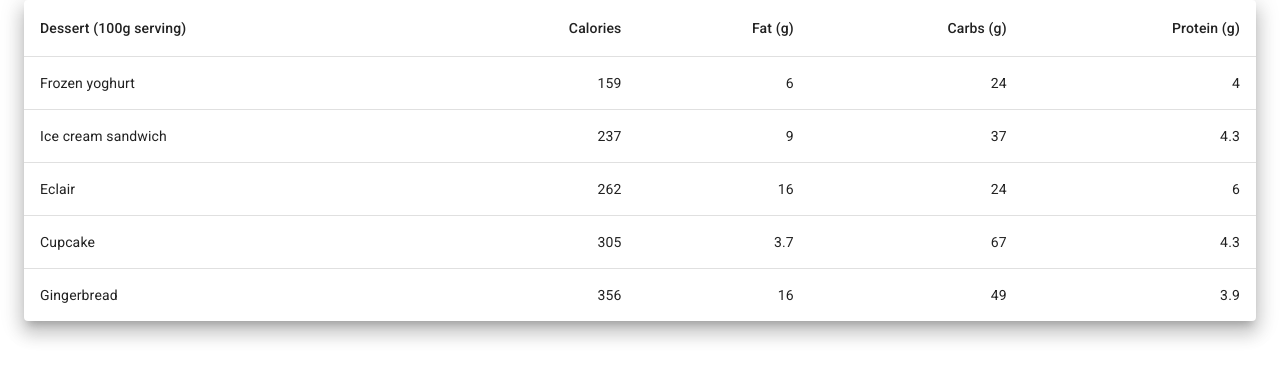
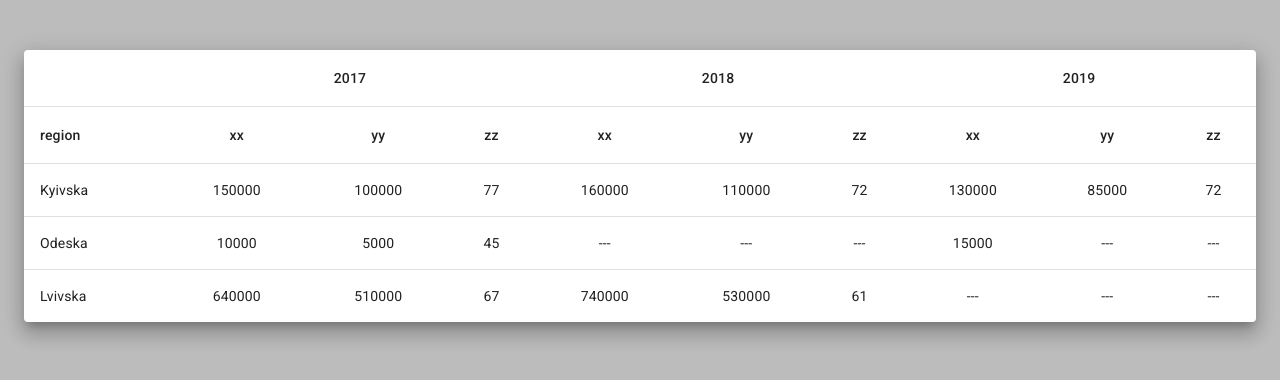
Before and after one commit to vitalii-minchuk/redux-pactice, a React (Create React App) app: page / in a window 1280 px wide. Shown: the top 380 px of the page. Built offline with nearby package versions, Linux system fonts and the light colour scheme.

Commit message:
table, render data, popup

```diff
--- a/package.json
+++ b/package.json
@@ -7,6 +7,8 @@
     "@emotion/styled": "^11.9.3",
     "@mui/icons-material": "^5.8.4",
     "@mui/material": "^5.8.4",
+    "@mui/x-data-grid": "^5.12.2",
+    "@mui/x-data-grid-generator": "^5.12.2",
     "@testing-library/jest-dom": "^5.16.4",
     "@testing-library/react": "^13.3.0",
     "@testing-library/user-event": "^13.5.0",
--- a/src/App.jsx
+++ b/src/App.jsx
@@ -1,9 +1,8 @@
-import Container from "@mui/material/Container";
+import Container from "@mui/material/Container"
 import React from "react"
-import MainTable from "./components/Table"
+import MainTable from "./components/MainTable"
 
 const App = () => {
-
   return (
     <Container maxWidth="xl">
       <MainTable />
--- /dev/null
+++ b/src/components/MainTable.jsx
@@ -0,0 +1,82 @@
+import * as React from 'react';
+import Table from '@mui/material/Table';
+import TableBody from '@mui/material/TableBody';
+import TableCell from '@mui/material/TableCell';
+import TableContainer from '@mui/material/TableContainer';
+import TableHead from '@mui/material/TableHead';
+import TableRow from '@mui/material/TableRow';
+import Paper from '@mui/material/Paper';
+import { data } from '../data';
+import Popup from './Popup';
+
+const MainTable = () => {
+
+  const [open, setOpen] = React.useState(false)
+
+  const handlePopupOpen = () => {
+    setOpen(true)
+  }
+
+  const handlePopupClose = () => {
+    setOpen(false)
+  }
+
+  return (
+    <React.Fragment>
+      <TableContainer component={Paper} elevation={12} sx={{ marginTop: "50px" }}>
+        <Table sx={{ minWidth: 650 }} aria-label="simple table">
+          <TableHead>
+            <TableRow>
+              <TableCell align="center" />
+              <TableCell align="center" colSpan={3}>
+                2017
+              </TableCell>
+              <TableCell align="center" colSpan={3}>
+                2018
+              </TableCell>
+              <TableCell align="center" colSpan={3}>
+                2019
+              </TableCell>
+            </TableRow>
+            <TableRow>
+              <TableCell>region</TableCell>
+              <TableCell align="center">xx</TableCell>
+              <TableCell align="center">yy</TableCell>
+              <TableCell align="center">zz</TableCell>
+              <TableCell align="center">xx</TableCell>
+              <TableCell align="center">yy</TableCell>
+              <TableCell align="center">zz</TableCell>
+              <TableCell align="center">xx</TableCell>
+              <TableCell align="center">yy</TableCell>
+              <TableCell align="center">zz</TableCell>
+            </TableRow>
+          </TableHead>
+          <TableBody>
+            {data.map((el) => (
+              <TableRow
+                key={el.region}
+                sx={{ "&:last-child td, &:last-child th": { border: 0 }}}
+
+              >
+                <TableCell component="th" scope="row">
+                  {el.region}
+                </TableCell>
+                <TableCell onClick={() => handlePopupOpen()} align="center">{el.year2017XX?.value || "---"}</TableCell>
+                <TableCell align="center">{el.year2017YY?.value || "---"}</TableCell>
+                <TableCell align="center">{el.year2017ZZ?.value || "---"}</TableCell>
+                <TableCell align="center">{el.year2018XX?.value || "---"}</TableCell>
+                <TableCell align="center">{el.year2018YY?.value || "---"}</TableCell>
+                <TableCell align="center">{el.year2018ZZ?.value || "---"}</TableCell>
+                <TableCell align="center">{el.year2019XX?.value || "---"}</TableCell>
+                <TableCell align="center">{el.year2019YY?.value || "---"}</TableCell>
+                <TableCell align="center">{el.year2019ZZ?.value || "---"}</TableCell>
+              </TableRow>
+            ))}
+          </TableBody>
+        </Table>
+      </TableContainer>
+      <Popup handlePopupClose={handlePopupClose} open={open} />
+    </React.Fragment>
+  )
+}
+export default MainTable
--- /dev/null
+++ b/src/components/MiniTable.jsx
@@ -0,0 +1,26 @@
+import React from 'react';
+import { DataGrid } from '@mui/x-data-grid'
+import { useDemoData } from '@mui/x-data-grid-generator'
+
+const MiniTable = () => {
+  const { data } = useDemoData({
+    dataSet: 'Commodity',
+    rowLength: 5,
+    maxColumns: 6,
+  });
+
+  return (
+    <div style={{ height: 400, width: '100%' }}>
+      <div style={{ display: 'flex', height: '100%' }}>
+        <div style={{ flexGrow: 1 }}>
+          <DataGrid {...data}
+
+          />
+        </div>
+      </div>
+    </div>
+  );
+}
+
+
+export default MiniTable
--- /dev/null
+++ b/src/components/Popup.jsx
@@ -0,0 +1,23 @@
+import {  Modal, Paper } from "@mui/material"
+import React from "react"
+import MiniTable from "./MiniTable";
+
+const Popup = ({handlePopupClose, open}) => {
+
+  return (
+    <React.Fragment>
+<Modal
+  open={open}
+  onClose={handlePopupClose}
+  aria-labelledby="parent-modal-title"
+  aria-describedby="parent-modal-description"
+>
+  <Paper>
+    <MiniTable />
+  </Paper>
+</Modal>
+</React.Fragment>
+  )
+}
+
+export default Popup
--- a/src/components/Table.jsx
+++ /dev/null
@@ -1,55 +0,0 @@
-import * as React from 'react';
-import Table from '@mui/material/Table';
-import TableBody from '@mui/material/TableBody';
-import TableCell from '@mui/material/TableCell';
-import TableContainer from '@mui/material/TableContainer';
-import TableHead from '@mui/material/TableHead';
-import TableRow from '@mui/material/TableRow';
-import Paper from '@mui/material/Paper';
-
-function createData( name, calories, fat, carbs, protein) {
-  return { name, calories, fat, carbs, protein }
-}
-
-const rows = [
-  createData('Frozen yoghurt', 159, 6.0, 24, 4.0),
-  createData('Ice cream sandwich', 237, 9.0, 37, 4.3),
-  createData('Eclair', 262, 16.0, 24, 6.0),
-  createData('Cupcake', 305, 3.7, 67, 4.3),
-  createData('Gingerbread', 356, 16.0, 49, 3.9),
-]
-
-const MainTable = () => {
-  return (
-    <TableContainer component={Paper} elevation={12}>
-      <Table sx={{ minWidth: 650 }} aria-label="simple table">
-        <TableHead>
-          <TableRow>
-            <TableCell>Dessert (100g serving)</TableCell>
-            <TableCell align="right">Calories</TableCell>
-            <TableCell align="right">Fat&nbsp;(g)</TableCell>
-            <TableCell align="right">Carbs&nbsp;(g)</TableCell>
-            <TableCell align="right">Protein&nbsp;(g)</TableCell>
-          </TableRow>
-        </TableHead>
-        <TableBody>
-          {rows.map((row) => (
-            <TableRow
-              key={row.name}
-              sx={{ '&:last-child td, &:last-child th': { border: 0 } }}
-            >
-              <TableCell component="th" scope="row">
-                {row.name}
-              </TableCell>
-              <TableCell align="right">{row.calories}</TableCell>
-              <TableCell align="right">{row.fat}</TableCell>
-              <TableCell align="right">{row.carbs}</TableCell>
-              <TableCell align="right">{row.protein}</TableCell>
-            </TableRow>
-          ))}
-        </TableBody>
-      </Table>
-    </TableContainer>
-  )
-}
-export default MainTable
--- /dev/null
+++ b/src/data.js
@@ -0,0 +1,95 @@
+export const data = [
+  {
+    region: "Kyivska",
+    year2017XX: {
+      value: 150000,
+      dateRelease: "2017-12-31",
+    },
+    year2017YY: {
+      value: 100000,
+      dateRelease: "2017-12-31",
+    },
+    year2017ZZ: {
+      value: 77,
+      dateRelease: "2017-12-31",
+    },
+    year2018XX: {
+      value: 160000,
+      dateRelease: "2018-12-31",
+    },
+    year2018YY: {
+      value: 110000,
+      dateRelease: "2018-12-31",
+    },
+    year2018ZZ: {
+      value: 72,
+      dateRelease: "2018-12-31",
+    },
+    year2019XX: {
+      value: 130000,
+      dateRelease: "2019-12-31",
+    },
+    year2019YY: {
+      value: 85000,
+      dateRelease: "2019-12-31",
+    },
+    year2019ZZ: {
+      value: 72,
+      dateRelease: "2019-12-31",
+    }
+  },
+  {
+    region: "Odeska",
+    year2017XX: {
+      value: 10000,
+      dateRelease: "2017-12-31",
+    },
+    year2017YY: {
+      value: 5000,
+      dateRelease: "2017-12-31",
+    },
+    year2017ZZ: {
+      value: 45,
+      dateRelease: "2017-12-31",
+    },
+    year2019XX: {
+      value: 15000,
+      dateRelease: "2019-12-01",
+    },
+    year2019YY: {
+      value: 0,
+      dateRelease: "2022-02-18",
+    },
+    year2019ZZ: {
+      value: 0,
+      dateRelease: "2022-02-18",
+    },
+  },
+  {
+    region: "Lvivska",
+    year2017XX: {
+      value: 640000,
+      dateRelease: "2017-12-31",
+    },
+    year2017YY: {
+      value: 510000,
+      dateRelease: "2017-08-01",
+    },
+    year2017ZZ: {
+      value: 67,
+      dateRelease: "2017-08-01",
+    },
+    year2018XX: {
+      value: 740000,
+      dateRelease: "2018-12-31",
+    },
+    year2018YY: {
+      value: 530000,
+      dateRelease: "2018-08-01",
+    },
+    year2018ZZ: {
+      value: 61,
+      dateRelease: "2018-08-01",
+    }
+  },
+]
--- a/src/index.css
+++ b/src/index.css
@@ -2,4 +2,8 @@
   margin: 0;
   padding: 0;
   box-sizing: border-box;
+
 }
+body {
+  background-color: #bcbcbc;
+}
```
Also changed, not shown: 1 other file (tests, documents, lock files or other folders).
